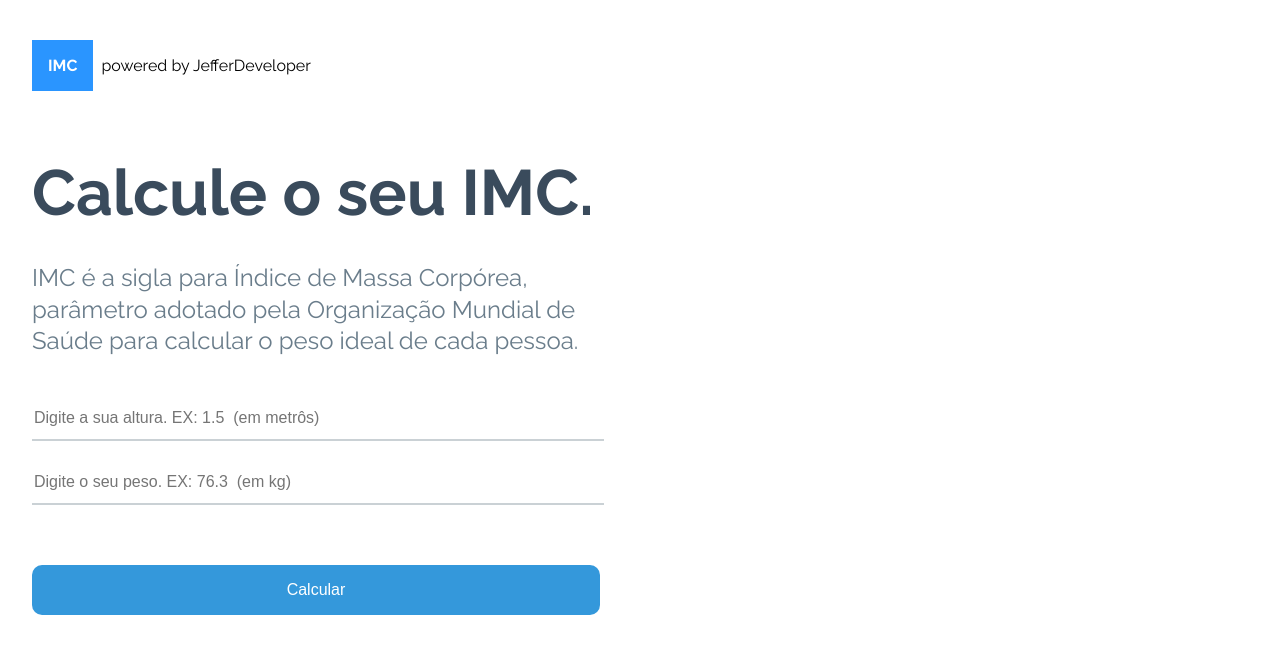
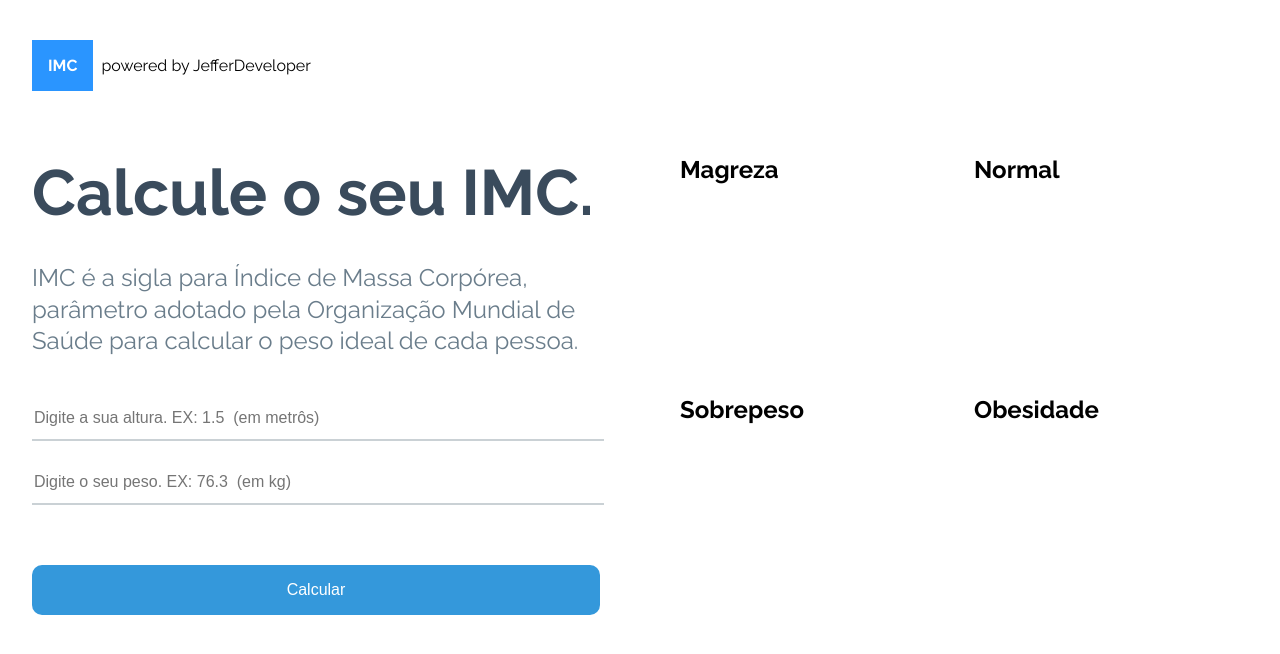
Before and after one commit to Jeffersoncharlles/calc-imc, a React (Create React App) app: page / in a window 1280 px wide. Shown: the top 654 px of the page. Built offline with nearby package versions, Linux system fonts and the light colour scheme.

Commit message:
chore:start imc components commit

```diff
--- a/src/App.tsx
+++ b/src/App.tsx
@@ -1,6 +1,7 @@
 import { useState } from 'react';
 import { toast } from 'react-toastify';
 import { Header } from './components/Header'
+import { Imc } from './components/Imc';
 import { calculateImc, levels } from './helpers/imc';
 import styles from './styles/global.module.scss'
 
@@ -45,7 +46,11 @@ export const App = () => {
                     <button onClick={handleCalculateIMC}>Calcular</button>
                 </section>
                 <section className={styles.containerRight}>
-
+                    <div className={styles.containerGrid}>
+                        {levels.map((imc, index) => (
+                            <Imc key={index} data={imc} />
+                        ))}
+                    </div>
                 </section>
             </main>
         </div>
--- /dev/null
+++ b/src/components/Imc/index.tsx
@@ -0,0 +1,21 @@
+import styles from './styles.module.scss'
+import { } from 'react-icons'
+
+interface IImcProps {
+    data: {
+        title: string;
+        color: string;
+        icon: 'down' | 'up'
+        imc: number[];
+        yourImc?: number;
+    }
+}
+
+export const Imc = ({ data }: IImcProps) => {
+
+    return (
+        <div className={styles.containerImcLeves}>
+            <h1>{data.title}</h1>
+        </div>
+    );
+}
--- a/src/styles/global.module.scss
+++ b/src/styles/global.module.scss
@@ -107,4 +107,16 @@ html {
 .containerRight {
     flex: 1;
     margin-left: 2.5rem;
+    display: flex;
+
+
+
+    .containerGrid {
+        flex: 1;
+        display: grid;
+        grid-template-columns: 1fr 1fr;
+        gap: 20px;
+        margin-top: 4rem;
+
+    }
 }
```
Also changed, not shown: src/components/Imc/styles.module.scss (added).
